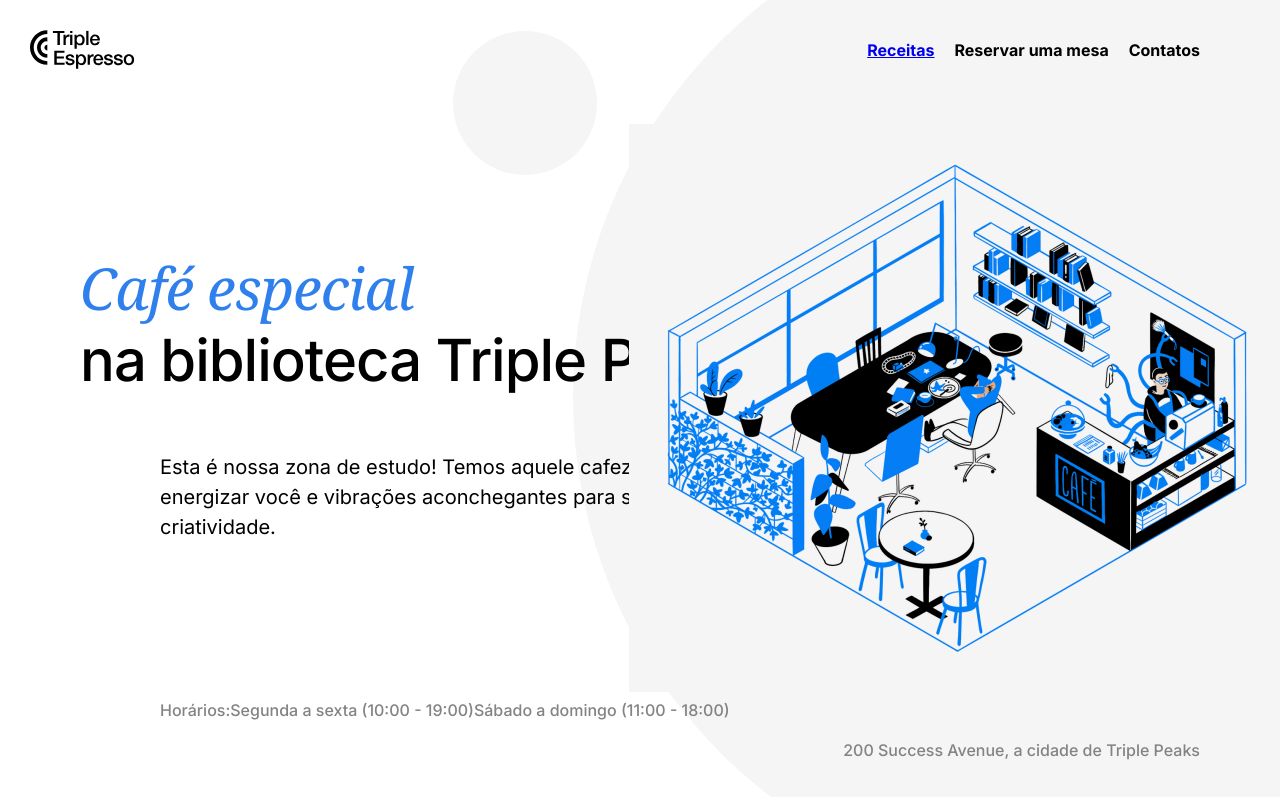
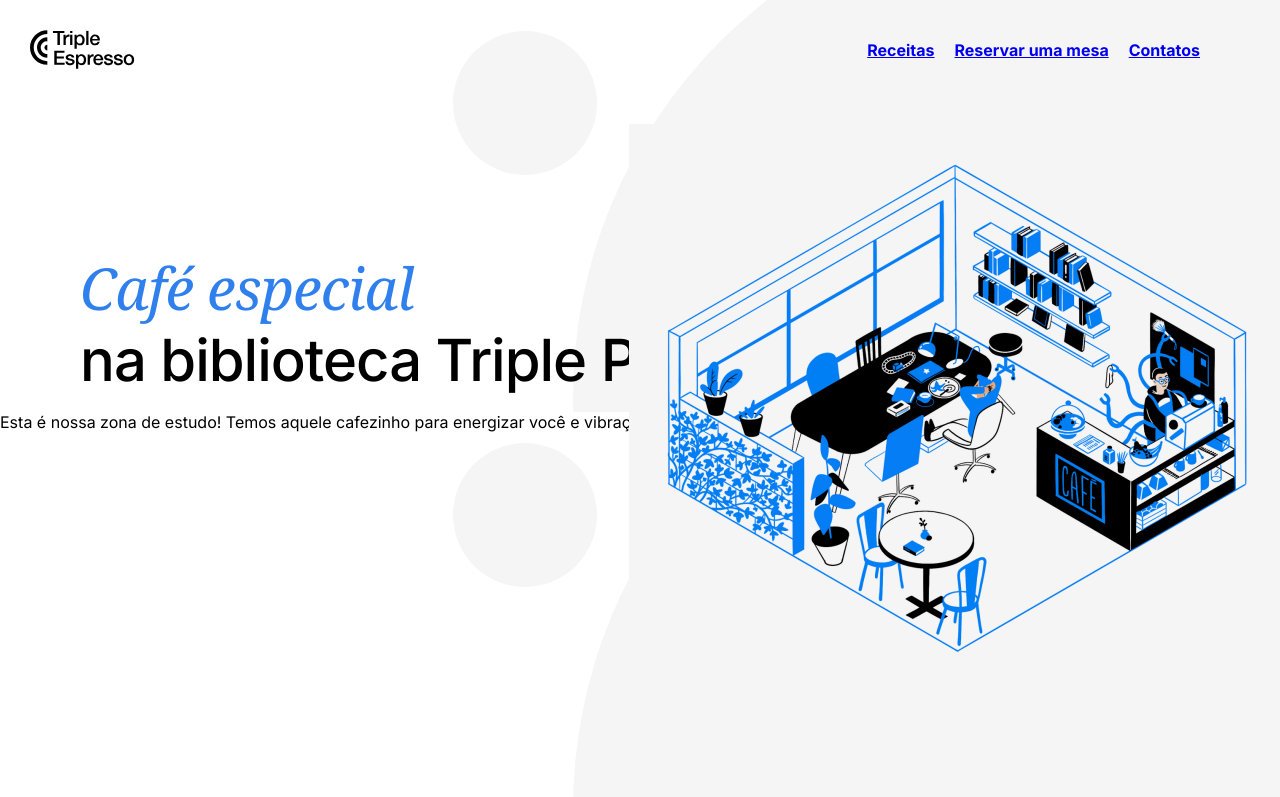
Before and after one commit to Gamarto/web_project_coffeeshop, a plain HTML site: page index.html in a window 1280 px wide. Shown: the top 797 px of the page. Drawn offline with Linux system fonts and the light colour scheme.

Commit message:
atualizacao

```diff
--- a/index.html
+++ b/index.html
@@ -38,10 +38,10 @@
               <a class="nav__link" href="#recipes">Receitas</a>
             </li>
             <li>
-              <a class="nav__link">Reservar uma mesa</a>
+              <a class="nav__link" href="#reservation">Reservar uma mesa</a>
             </li>
             <li>
-              <a class="nav__link">Contatos</a>
+              <a class="nav__link" href="#contact">Contatos</a>
             </li>
           </ul>
         </nav>
@@ -50,8 +50,8 @@
           Triple Peaks
         </h1>
 
-        <div class="header__description">
-          <p class="header__description header_description_text">
+        <div class="header_description">
+          <p class="header header_description_text">
             Esta é nossa zona de estudo! Temos aquele cafezinho para energizar
             você e vibrações aconchegantes para soltar a criatividade.
           </p>
@@ -64,14 +64,10 @@
           />
         </div>
         <div class="header__footer">
-          <div class="header__footer header__footer_text">
-            <p class="footer__list footer__list_item">Horários:</p>
-            <p class="footer__list footer__list_item">
-              Segunda a sexta (10:00 - 19:00)
-            </p>
-            <p class="footer__list footer__list_item">
-              Sábado a domingo (11:00 - 18:00)
-            </p>
+          <div class="header__footer_list">
+            <p class="footer__list_item">Horários:</p>
+            <p class="footer__list_item">Segunda a sexta (10:00 - 19:00)</p>
+            <p class="footer__list_item">Sábado a domingo (11:00 - 18:00)</p>
           </div>
           <p class="footer__list_item_adress">
             200 Success Avenue, a cidade de Triple Peaks
@@ -81,14 +77,14 @@
       <main class="content" id="recipes">
         <section class="recipes">
           <div class="main__title">
-            <h2 class="title">Receitas</h2>
+            <h2 class="recipes__title">Receitas</h2>
           </div>
-          <div class="subtitle">
+          <div class="recipes__subtitle">
             <p>
               Confira algumas receitas que coletamos para seu lanchinho caseiro:
             </p>
           </div>
-          <div class="videos">
+          <div class="recipes__videos">
             <div class="video-item">
               <iframe
                 class="iframe__video"
--- a/pages/index.css
+++ b/pages/index.css
@@ -124,7 +124,7 @@
   margin: 0;
   max-width: 580px;
 }
-.title {
+.recipes__title {
   margin: 0;
   font-family: "Inter";
   color: #ffffff;
@@ -133,7 +133,7 @@
   font-size: 44px;
   line-height: 52px;
 }
-.subtitle {
+.recipes__subtitle {
   max-width: 438px;
   padding: 24px 0 0 80px;
   font-family: "Noto Serif";
@@ -143,7 +143,7 @@
   line-height: 30px;
   color: #ffffff;
 }
-.videos {
+.recipes__videos {
   padding-top: 80px;
   padding-bottom: 215px;
   display: flex;
```
